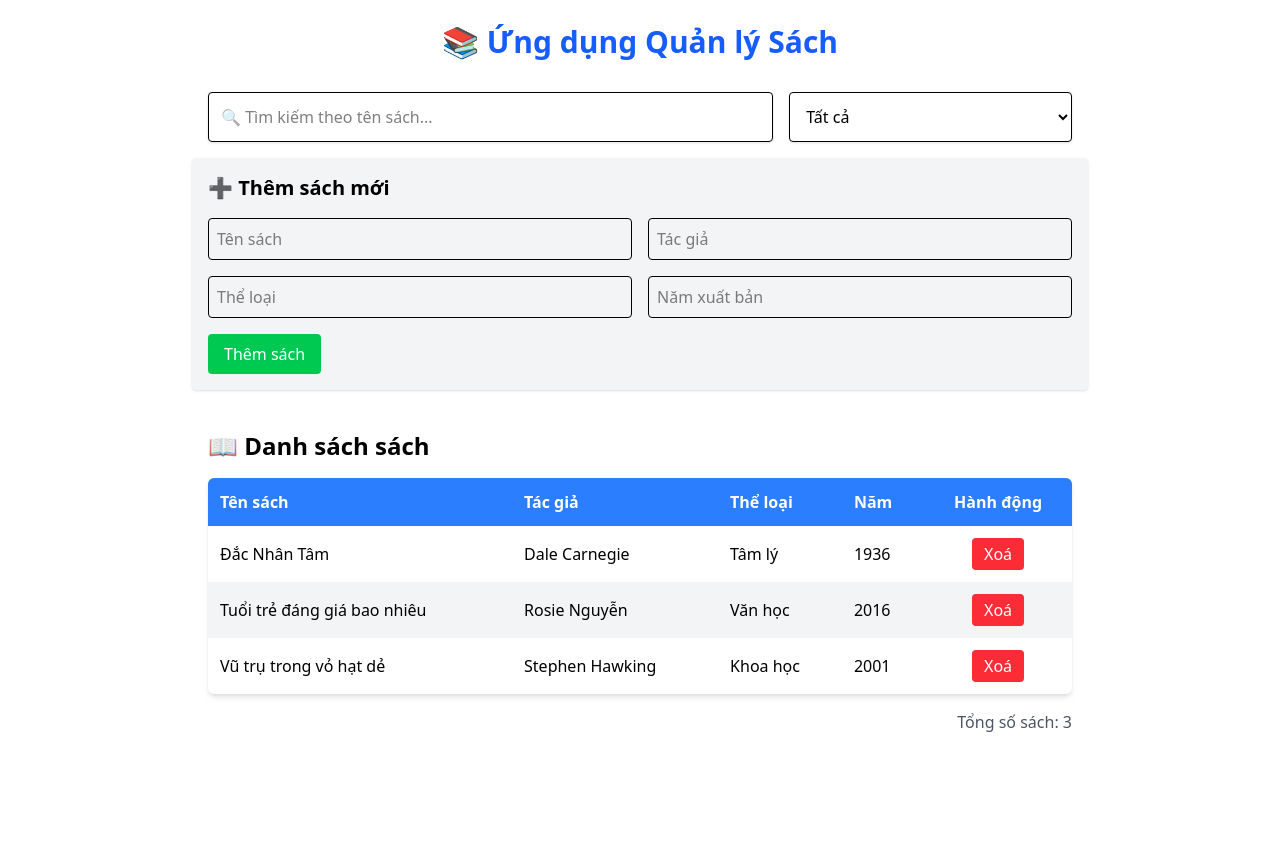
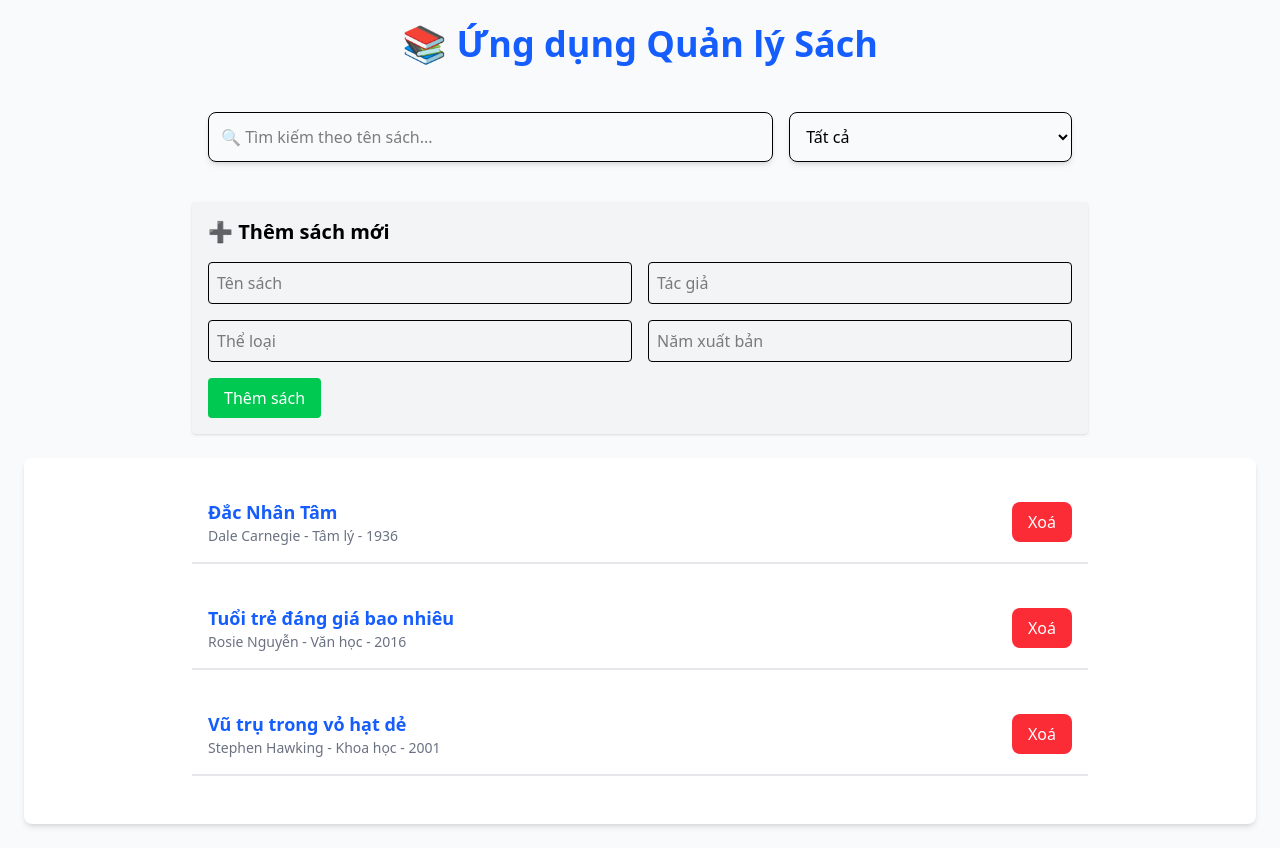
Before and after one commit to duongnhutanh241805/PhatTrienGiaoDienUngDung, a React (Vite) app: page / in a window 1280 px wide. Before the commit the page ends 800 px from the top, so only its background shows below. Built offline with nearby package versions, Linux system fonts and the light colour scheme.

Commit message:
cau 9 tach component BookItem

```diff
--- a/src/App.jsx
+++ b/src/App.jsx
@@ -1,38 +1,17 @@
 import { useState, useEffect } from "react";
 import BookList from "./components/BookList";
 import AddBook from "./components/AddBook";
+import BookItem from "./components/BookItem"; // Import cần thiết
 
 function App() {
   const [books, setBooks] = useState(() => {
     const savedBooks = localStorage.getItem("books");
     return savedBooks ? JSON.parse(savedBooks) : [
-      {
-        id: 1,
-        title: "Đắc Nhân Tâm",
-        author: "Dale Carnegie",
-        genre: "Tâm lý",
-        year: 1936,
-      },
-      {
-        id: 2,
-        title: "Tuổi trẻ đáng giá bao nhiêu",
-        author: "Rosie Nguyễn",
-        genre: "Văn học",
-        year: 2016,
-      },
-      {
-        id: 3,
-        title: "Vũ trụ trong vỏ hạt dẻ",
-        author: "Stephen Hawking",
-        genre: "Khoa học",
-        year: 2001,
-      },
+      { id: 1, title: "Đắc Nhân Tâm", author: "Dale Carnegie", genre: "Tâm lý", year: 1936 },
+      { id: 2, title: "Tuổi trẻ đáng giá bao nhiêu", author: "Rosie Nguyễn", genre: "Văn học", year: 2016 },
+      { id: 3, title: "Vũ trụ trong vỏ hạt dẻ", author: "Stephen Hawking", genre: "Khoa học", year: 2001 },
     ];
   });
-
-  useEffect(() => {
-    localStorage.setItem("books", JSON.stringify(books));
-  }, [books]);
 
   const [searchTerm, setSearchTerm] = useState("");
   const [selectedGenre, setSelectedGenre] = useState("Tất cả");
@@ -62,22 +41,22 @@ function App() {
   const genres = ["Tất cả", "Văn học", "Khoa học", "Công nghệ", "Tâm lý"];
 
   return (
-    <div>
-      <h1 className="text-3xl font-bold text-center mt-6 mb-4 text-blue-600">📚 Ứng dụng Quản lý Sách</h1>
+    <div className="bg-gray-50 min-h-screen p-6">
+      <h1 className="text-4xl font-bold text-center mb-8 text-blue-600">📚 Ứng dụng Quản lý Sách</h1>
 
-      <div className="max-w-4xl mx-auto p-4 flex flex-col sm:flex-row gap-4">
+      {/* Search and Filter */}
+      <div className="max-w-4xl mx-auto mb-6 p-4 flex flex-col sm:flex-row gap-4 mb-6">
         <input
           type="text"
           placeholder="🔍 Tìm kiếm theo tên sách..."
           value={searchTerm}
           onChange={handleSearch}
-          className="w-full sm:w-2/3 p-3 border rounded shadow"
+          className="w-full sm:w-2/3 p-3 border rounded-lg shadow-md focus:outline-none focus:ring-2 focus:ring-blue-500"
         />
-
         <select
           value={selectedGenre}
           onChange={handleGenreChange}
-          className="w-full sm:w-1/3 p-3 border rounded shadow"
+          className="w-full sm:w-1/3 p-3 border rounded-lg shadow-md focus:outline-none focus:ring-2 focus:ring-blue-500"
         >
           {genres.map((genre) => (
             <option key={genre} value={genre}>
@@ -85,14 +64,13 @@ function App() {
             </option>
           ))}
         </select>
-
       </div>
 
       <AddBook onAdd={handleAddBook} />
-      <BookList books={filteredBooks} onDelete={handleDeleteBook} />
-      <div className="max-w-4xl mx-auto px-4 text-right text-gray-600 font-medium">
-  Tổng số sách: {filteredBooks.length}
-</div>
+
+      <div className="bg-white p-6 rounded-lg shadow-md">
+        <BookList books={filteredBooks} onDelete={handleDeleteBook} />
+      </div>
     </div>
   );
 }
--- /dev/null
+++ b/src/components/BookItem.jsx
@@ -0,0 +1,21 @@
+// components/BookItem.jsx
+import React from "react";
+
+const BookItem = ({ book, onDelete }) => {
+  return (
+    <div className="max-w-4xl mx-auto mb-6 p-4 flex justify-between items-center p-4 border-b-2 border-gray-200 hover:bg-gray-100 transition duration-200">
+      <div>
+        <h3 className="font-semibold text-lg text-blue-600">{book.title}</h3>
+        <p className="text-sm text-gray-500">{book.author} - {book.genre} - {book.year}</p>
+      </div>
+      <button
+        onClick={() => onDelete(book.id)}
+        className="bg-red-500 text-white py-2 px-4 rounded-lg hover:bg-red-600 transition duration-200"
+      >
+        Xoá
+      </button>
+    </div>
+  );
+};
+
+export default BookItem;
--- a/src/components/BookList.jsx
+++ b/src/components/BookList.jsx
@@ -1,38 +1,13 @@
+// components/BookList.jsx
 import React from "react";
+import BookItem from "./BookItem";
 
 const BookList = ({ books, onDelete }) => {
   return (
-      <div className="max-w-4xl mx-auto p-4">
-        <h2 className="text-2xl font-bold mb-4">📖 Danh sách sách</h2>
-        <table className="w-full border-collapse shadow-md rounded-md overflow-hidden">
-          <thead>
-            <tr className="bg-blue-500 text-white">
-              <th className="p-3 text-left">Tên sách</th>
-              <th className="p-3 text-left">Tác giả</th>
-              <th className="p-3 text-left">Thể loại</th>
-              <th className="p-3 text-left">Năm</th>
-              <th className="p-3">Hành động</th>
-            </tr>
-          </thead>
-          <tbody>
+    <div>
       {books.map((book) => (
-              <tr key={book.id} className="even:bg-gray-100">
-                <td className="p-3">{book.title}</td>
-                <td className="p-3">{book.author}</td>
-                <td className="p-3">{book.genre}</td>
-                <td className="p-3">{book.year}</td>
-                <td className="p-3 text-center">
-                  <button
-                    onClick={() => onDelete(book.id)}
-                    className="bg-red-500 text-white px-3 py-1 rounded hover:bg-red-600"
-                  >
-                    Xoá
-                  </button>
-                </td>
-              </tr>
+        <BookItem key={book.id} book={book} onDelete={onDelete} />
       ))}
-          </tbody>
-        </table>
     </div>
   );
 };
```
Also changed, not shown: src/minhchung/cau9.1.png (added), src/minhchung/cau9.2.png (added). Lines whose indentation alone changed are shown as unchanged.
